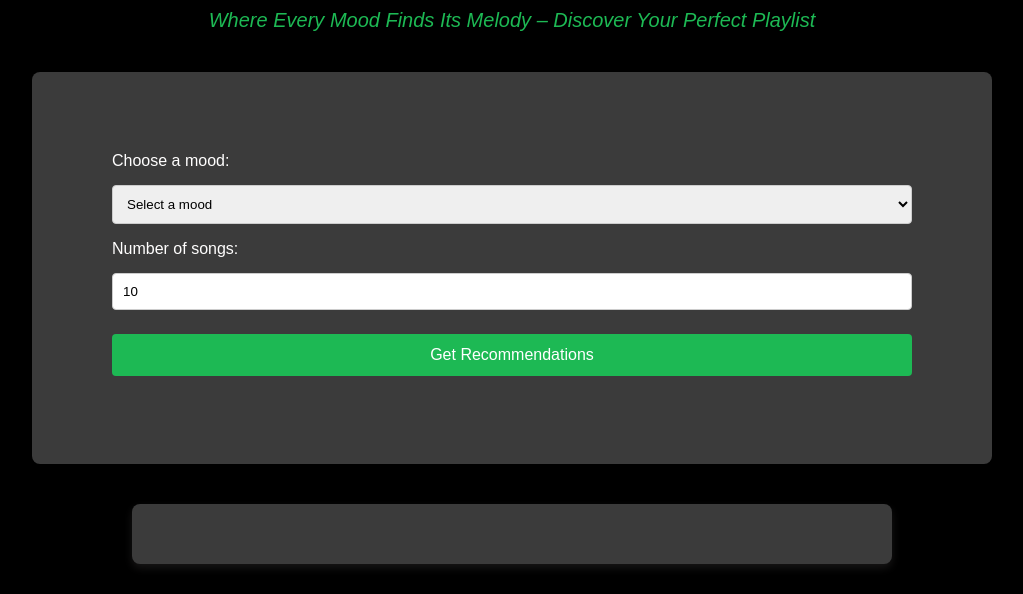
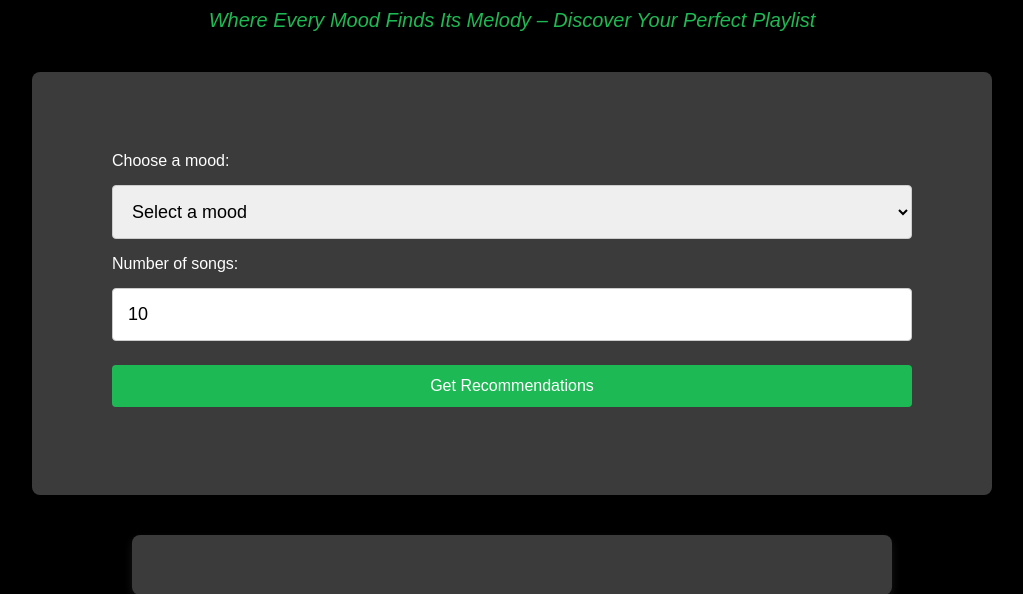
Before and after one commit to maham-tariq5/Mood-Playlist-Generator, a Flask app: page / in a window 1280 px wide. Shown: the part 190-784 px from the top of the page, without its empty margins (128-1151 px from the left). Before the commit the page ends 757 px from the top, so only its background shows below. Run offline with Flask 3, Linux system fonts and the light colour scheme.

Commit message:
Update style.css

```diff
--- a/static/style.css
+++ b/static/style.css
@@ -31,12 +31,13 @@ label {
 
 select, input[type="number"] {
     width: 100%;
-    padding: 10px;
+    padding: 15px; /* Increased padding */
     margin-top: 15px;
     margin-bottom: 16px;
     border: 1px solid #ccc;
     border-radius: 4px;
     box-sizing: border-box;
+    font-size: 18px; /* Increased font size */
 }
 
 button {
@@ -91,6 +92,4 @@ button:hover {
     margin-bottom: 20px; /* Add some space below the subtitle */
     color: #1db954;
     font-style: italic;
-
-
 }
```
